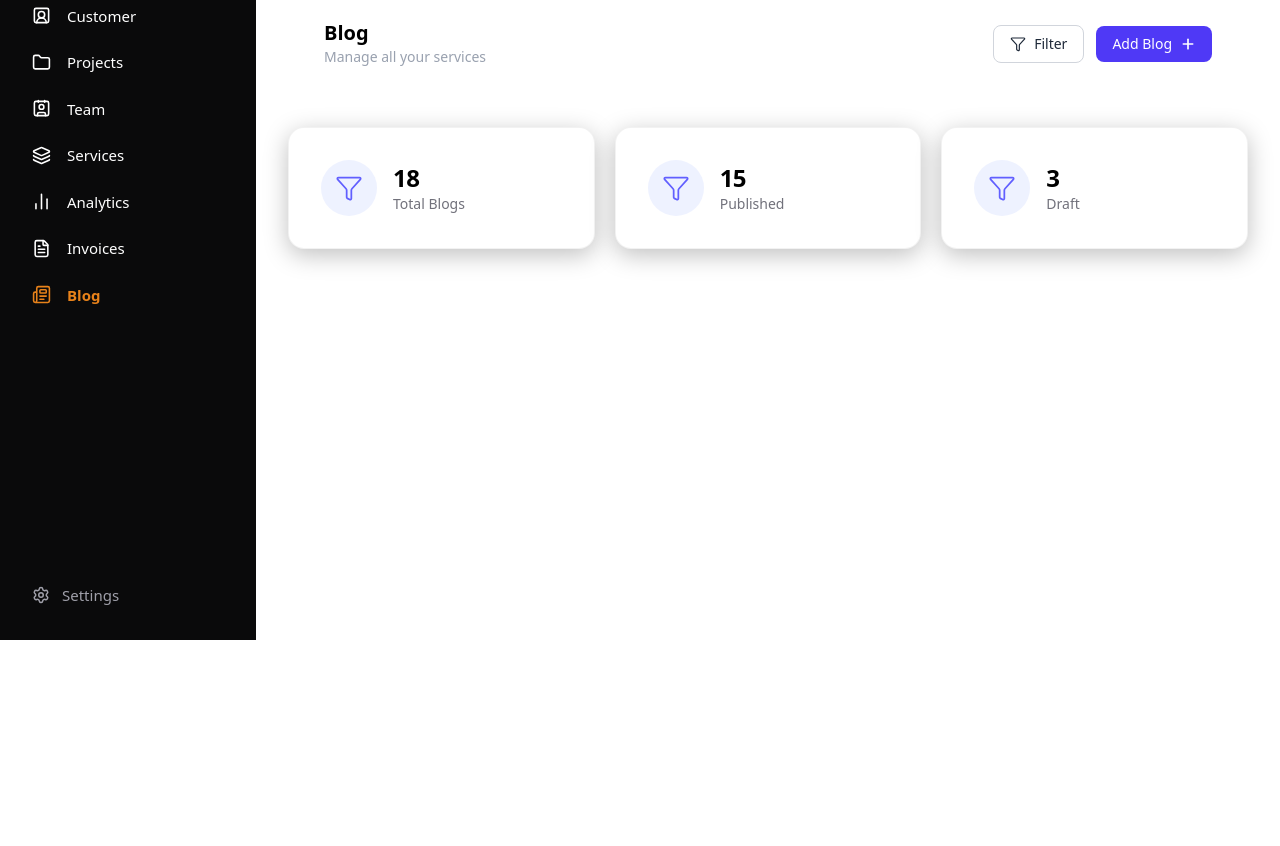
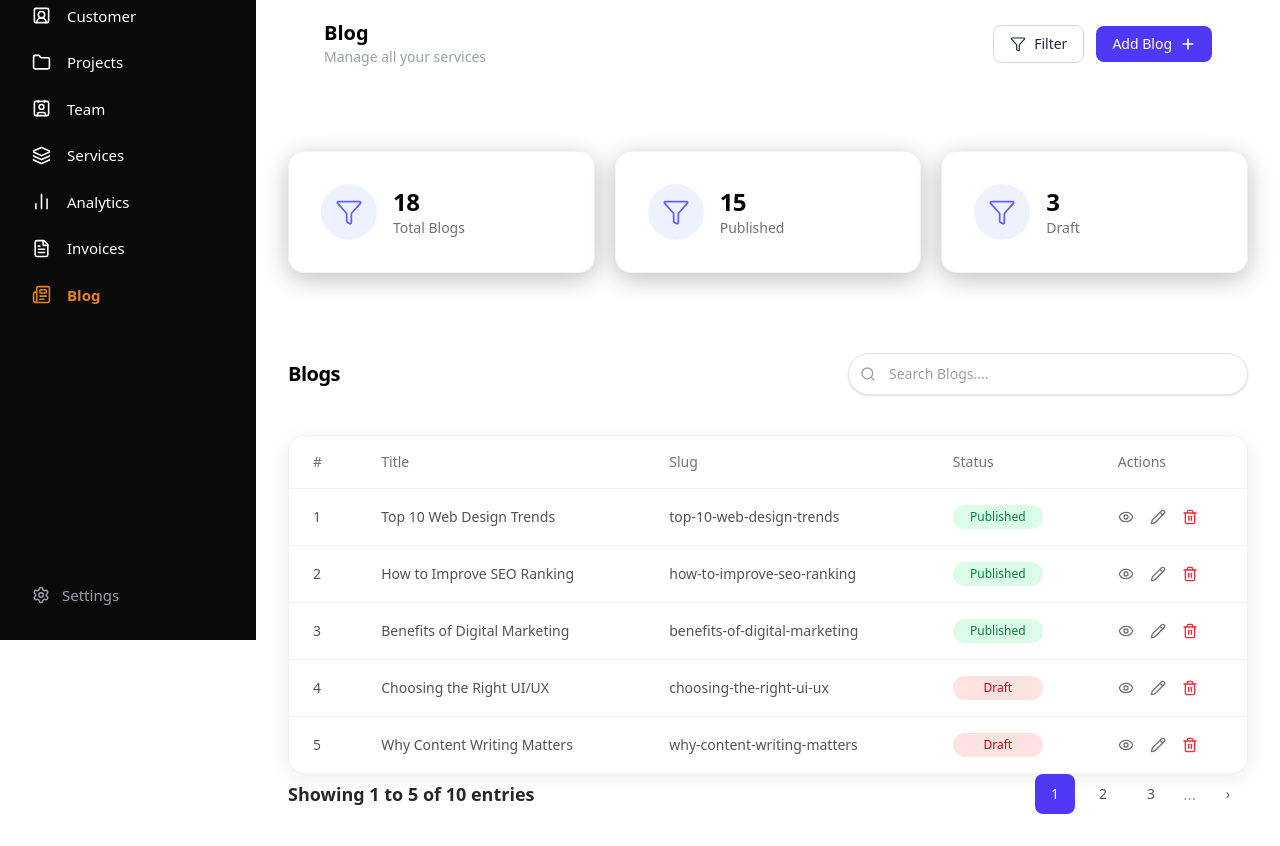
Before and after one commit to GoingGeniusGroup/CMS, a Next.js app: page /blog in a window 1280 px wide. Shown: the part 160-1006 px from the top of the page. Before the commit the page ends 800 px from the top, so only its background shows below. Built offline with nearby package versions, Linux system fonts and the light colour scheme.

Commit message:
More update on blog page - 2906,2907

```diff
--- a/app/(app)/blog/page.tsx
+++ b/app/(app)/blog/page.tsx
@@ -1,5 +1,6 @@
 import { PageHeader } from "@/components/PageHeader";
-import { Filter, Plus } from "lucide-react";
+import { Filter, Plus, Search, Eye, Pencil, Trash2, } from "lucide-react";
+import { FaMale, FaFemale } from "react-icons/fa";
 
 const stats = [
   { label: "Total Blogs", value: 18, icon: Filter },
@@ -7,6 +8,14 @@ const stats = [
   { label: "Draft ", value: 3, icon: Filter },
 
 ];
+
+const blogs = [
+  { id: "1", title: "Top 10 Web Design Trends", slug: "top-10-web-design-trends", status: "Published", },
+  { id: "2", title: "How to Improve SEO Ranking", slug: "how-to-improve-seo-ranking", status: "Published", },
+  { id: "3", title: "Benefits of Digital Marketing", slug: "benefits-of-digital-marketing", status: "Published", },
+  { id: "4", title: "Choosing the Right UI/UX", slug: "choosing-the-right-ui-ux", status: "Draft", },
+  { id: "5", title: "Why Content Writing Matters", slug: "why-content-writing-matters", status: "Draft", },
+]
 
 export default function BlogPage() {
   return (
@@ -35,7 +44,7 @@ export default function BlogPage() {
         </div>
       </div>
       {/* Stat cards */}
-     <div className="mb-8 grid grid-cols-1 gap-5 sm:grid-cols-2 lg:grid-cols-3">
+      <div className="mb-8 grid grid-cols-1 gap-5 sm:grid-cols-2 lg:grid-cols-3 py-6">
         {stats.map(({ label, value, icon: Icon }) => (
           <div key={label} className="flex items-center gap-4 rounded-2xl border border-black/5 bg-white p-8 shadow-[0_6px_24px_rgba(0,0,0,0.25)]">
             <span className="flex h-14 w-14 items-center justify-center rounded-full bg-indigo-50 text-indigo-500">
@@ -48,6 +57,93 @@ export default function BlogPage() {
           </div>
         ))}
       </div>
+      {/* Blogs Search */}
+      <div className="mb-4 flex flex-wrap items-center justify-between gap-4 py-6">
+        <h2 className="text-xl font-semibold tracking-tight">Blogs</h2>
+        <div className="relative">
+          <Search className="pointer-events-none absolute left-3 top-1/2 h-4 w-4 -translate-y-1/2 text-zinc-400" />
+          <input
+            type="search"
+            placeholder="Search Blogs...."
+            className="w-100 rounded-full border border-black/10 bg-white py-2.5 pl-10 pr-4 text-sm text-zinc-700 shadow-sm outline-none placeholder:text-zinc-400"
+          />
+        </div>
+      </div>
+      {/* Blogs Table */}
+      <div className="overflow-hidden rounded-2xl border border-black/5 bg-white shadow-[0_4px_20px_rgba(0,0,0,0.08)] ">
+        <div className="overflow-x-auto">
+          <table className="w-full min-w-[820px] text-left text-sm">
+            <thead>
+              <tr className="text-zinc-500">
+                <th className="px-6 py-4 font-medium">#</th>
+                <th className="px-6 py-4 font-medium">Title</th>
+                <th className="px-6 py-4 font-medium">Slug</th>
+                <th className="px-6 py-4 font-medium">Status</th>
+                <th className="px-6 py-4 font-medium">Actions</th>
+              </tr>
+            </thead>
+            <tbody>
+              {blogs.map((b, i) => (
+                <tr key={i} className="border-t border-black/5">
+                  <td className="px-6 py-4 text-zinc-600">{b.id}</td>
+                  <td className="px-6 py-4 text-zinc-600">{b.title}</td>
+                  <td className="px-6 py-4 text-zinc-600">{b.slug}</td>
+                  <td className="px-6 py-4">
+                    <span
+                      className={`inline-flex items-center justify-center min-w-[90px] px-3 py-1 rounded-full text-xs font-medium ${b.status?.trim().toLowerCase() === "published"
+                          ? "bg-green-100 text-green-700"
+                          : "bg-red-100 text-red-700"
+                        }`}
+                    >
+                      {b.status}
+                    </span>
+                  </td>
+                  <td className="px-6 py-4">
+                    <div className="flex items-center gap-4 text-zinc-500">
+                      <Eye className="h-4 w-4" />
+                      <Pencil className="h-4 w-4" />
+                      <Trash2 className="h-4 w-4 text-red-500" />
+                    </div>
+                  </td>
+                </tr>
+              ))}
+            </tbody>
+          </table>
+        </div>
+      </div>
+
+      {/* Pagination */}
+        <div className="flex flex-col items-start gap-6 sm:flex-row sm:items-center sm:justify-between" py-3>
+        <p className="text-lg font-semibold text-zinc-800 dark:text-zinc-100">
+          Showing 1 to 5 of 10 entries
+        </p>
+        <div className="flex items-center gap-2">
+          <button
+            type="button"
+            className="flex h-10 w-10 items-center justify-center rounded-lg bg-indigo-600 text-sm font-medium text-white"
+          >
+            1
+          </button>
+          {[2, 3].map((page) => (
+            <button
+              key={page}
+              type="button"
+              className="flex h-10 w-10 items-center justify-center rounded-lg text-sm font-medium text-zinc-600 hover:bg-black/5 dark:text-zinc-300 dark:hover:bg-white/5"
+            >
+              {page}
+            </button>
+          ))}
+          <span className="px-1 text-zinc-400">...</span>
+          <button
+            type="button"
+            className="flex h-10 w-10 items-center justify-center rounded-lg text-sm font-medium text-zinc-600 hover:bg-black/5 dark:text-zinc-300 dark:hover:bg-white/5"
+            aria-label="Next page"
+          >
+            ›
+          </button>
+        </div>
+      </div>
+
 
     </>
   );
```
Lines whose indentation alone changed are shown as unchanged.
